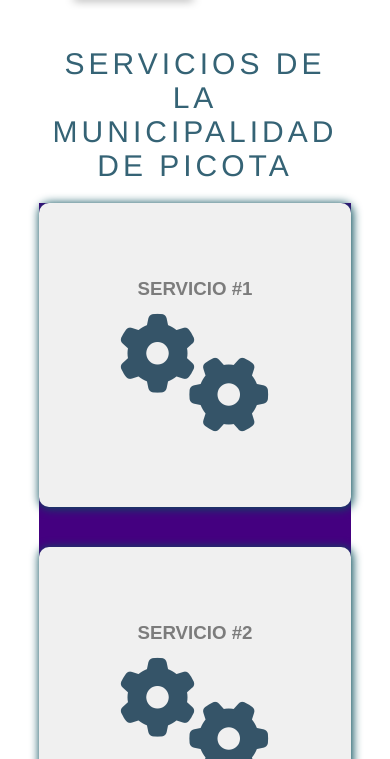
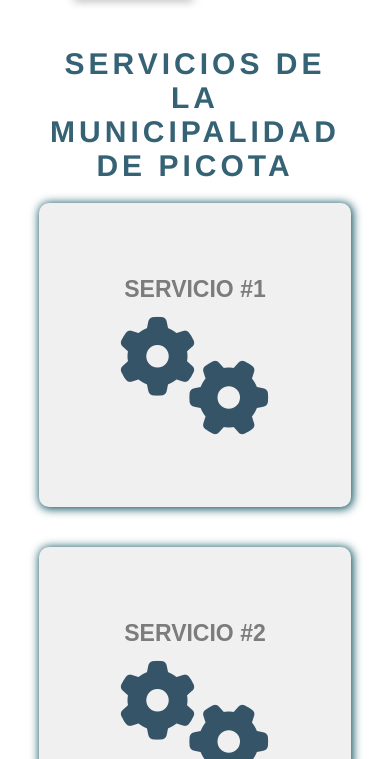
Before and after one commit to alexander1106/MunicipalidadPicota, a plain HTML site: page servicios.html in a window 390 px wide. Shown: the part 85-844 px from the top of the page. Drawn offline with Linux system fonts and the light colour scheme.

Commit message:
servicios sin fondo

```diff
--- a/style.css
+++ b/style.css
@@ -998,12 +998,16 @@ textarea {
     .conteiner-servicios {
       display: block;
       width: 100%;
-      background-color: #440080;
     }
     .servicio{
       width: 100%;
       margin: auto;
       margin-bottom: 40px;
-
+    }
+    .servicio h3{
+      font-size: 23px;
+    }
+    .seccion_servicios p{
+      font-weight: 900;
     }
   }
```
